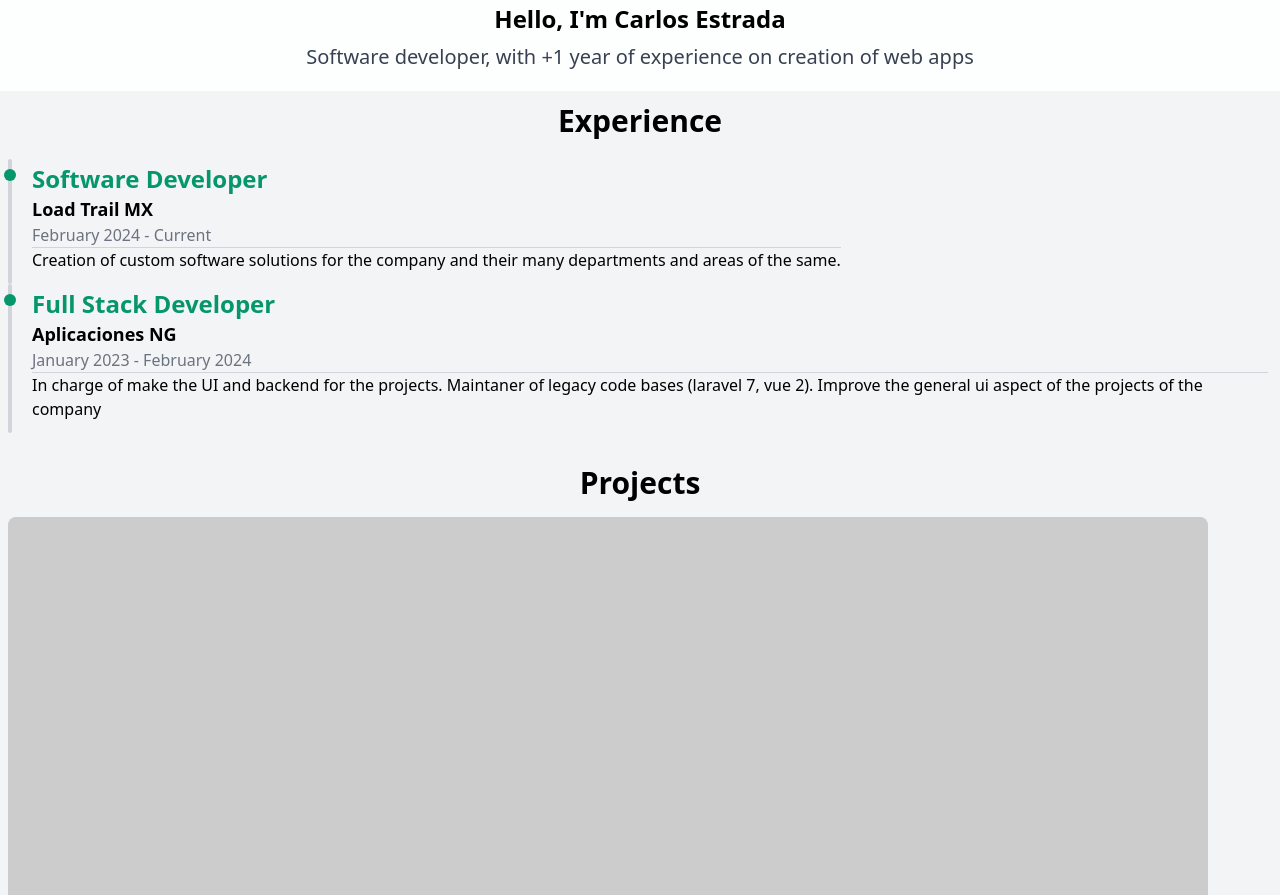
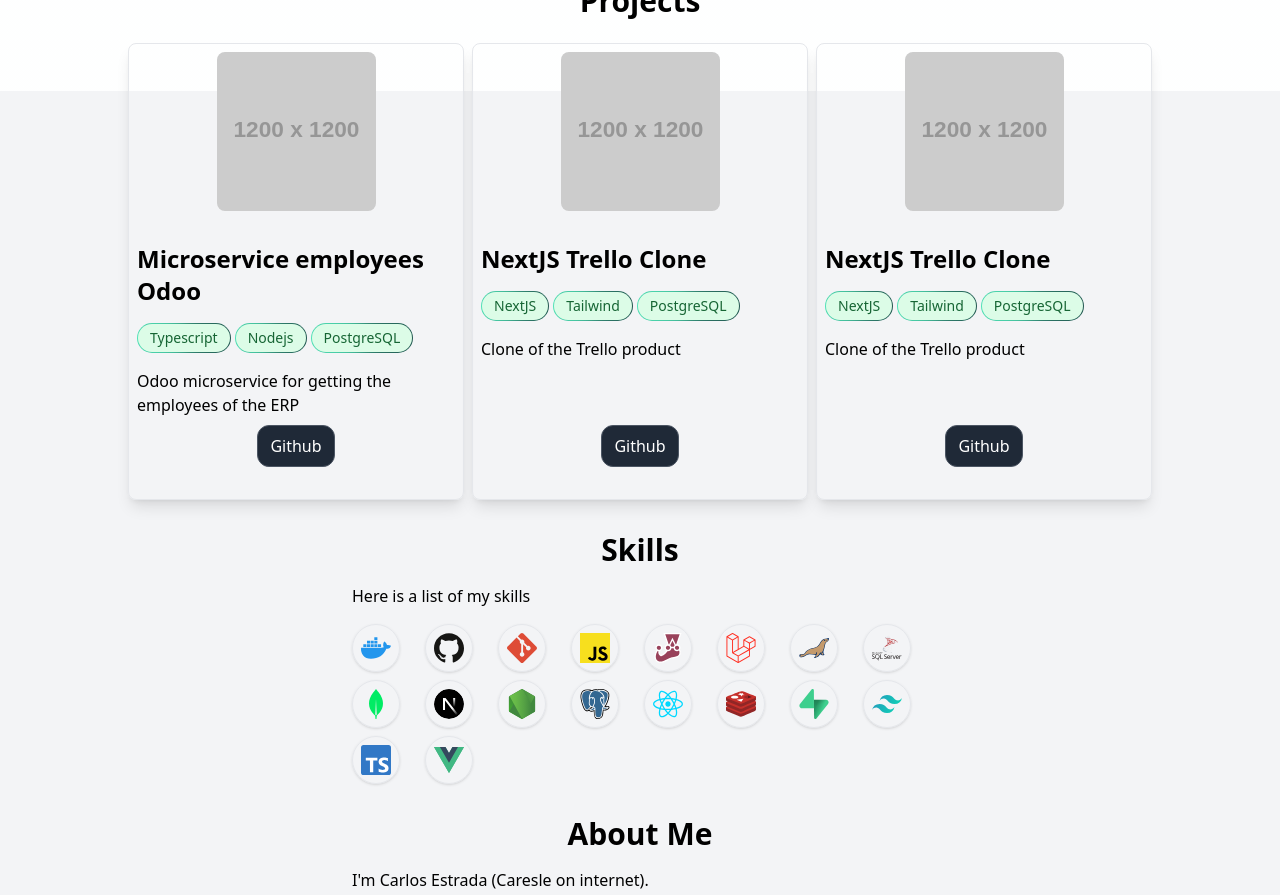
Before and after one commit to Caresle/portfolio-caresle, an Astro site: page / in a window 1280 px wide. Shown: the part 709-1604 px from the top of the page. Built offline with nearby package versions, Linux system fonts and the light colour scheme; Astro itself is replaced by a stand-in of ours; placeholder pictures from the web are drawn by us.

Commit message:
feat: improve the general design of the page

```diff
--- a/src/components/Experience/ExperienceItem.astro
+++ b/src/components/Experience/ExperienceItem.astro
@@ -15,20 +15,22 @@
 ---
 
 <div class="w-full flex gap-2">
-    <div class="min-h-fit border-gray-300 border-2 rounded-full">
-        <div class="absolute left-1 mt-2 size-3 bg-emerald-600 rounded-full"></div>
+    <div class="min-h-fit border-gray-300 dark:border-slate-800 border-2 rounded-full">
+        <div class="relative">
+            <div class="absolute -left-2 mt-2 size-3 bg-blue-600 rounded-full"></div>
+        </div>
     </div>
     <div class="flex flex-col p-1 mb-2 ml-2">
         <!-- Job info -->
         <div>
-            <div class="font-bold text-2xl text-emerald-600">{jobPosition}</div>
+            <div class="font-bold text-2xl text-blue-500">{jobPosition}</div>
             <div class="font-semibold text-lg space-y-2">{company}</div>
             <div class="text-gray-500">
                 {dateBegin} - {dateEnd}
             </div>
         </div>
         <!-- Experience description -->
-        <div class="w-full h-[1px] bg-gray-300"></div>
+        <div class="w-full h-[1px] bg-gray-300 dark:bg-slate-800 my-1"></div>
         <slot />
     </div>
 </div>
--- a/src/components/ExperienceSection.astro
+++ b/src/components/ExperienceSection.astro
@@ -28,7 +28,7 @@
 
 <section id="experience" class="mt-8 mb-6">
     <h1 class="text-center text-3xl font-bold">Experience</h1>
-    <div class="mt-5">
+    <div class="mt-5 flex flex-col gap-2">
         {
             items.map(e => (
                 <ExperienceItem jobPosition={e.jobPosition} company={e.company} dateBegin={e.dateBegin} dateEnd={e.dateEnd}>
--- a/src/components/HeaderTitle.astro
+++ b/src/components/HeaderTitle.astro
@@ -1,19 +1,36 @@
 ---
+import ButtonLink from "./shared/ButtonLink.astro";
+import ButtonLinkedin from "./shared/ButtonLinkedin.astro";
+
 ---
 
 <section>
     <!-- Image container -->
-    <div class="w-1/2 mx-auto">
-        <img loading="lazy" alt="Carlos profile picture" src="https://placehold.co/1200x1200/000000/FFFFFF/png"
-            class="rounded-full"
-        />
-    </div>
+
 
     <!-- Content -->
-    <div class="mt-4">
-        <h1 class="text-center text-2xl font-bold">Hello, I'm Carlos Estrada</h1>
-        <p class="text-center text-xl my-2 text-gray-700">
-            Software developer, with +1 year of experience on creation of web apps
-        </p>
+    <div class="mt-4 flex flex-col gap-2">
+        <div class="flex items-center justify-center gap-1">
+            <div class="w-24 h-24">
+                <img loading="lazy" alt="Carlos profile picture" src="https://placehold.co/1200x1200/000000/FFFFFF/png"
+                    class="rounded-full aspect-auto"
+                />
+            </div>
+            <div>
+                <h1 class="text-xl font-bold">Hello, I'm Carlos Estrada</h1>
+                <p class="text-lg my-2 text-gray-700">
+                    Software developer
+                </p>
+            </div>
+        </div>
+
+        <div class="flex gap-2 justify-center">
+            <ButtonLinkedin href="https://www.linkedin.com/in/caresle/">
+                <img src="/linkedin-icon.png" alt="Linkedin icon" class="w-6 h-6" />
+                Linkedin
+            </ButtonLinkedin>
+            <ButtonLink href="/">Contact Me</ButtonLink>
+        </div>
+
     </div>
 </section>
--- a/src/components/NavigationBar.astro
+++ b/src/components/NavigationBar.astro
@@ -11,19 +11,19 @@
         href: "#projects",
     },
     {
+        name: 'Skills',
+        href: "#skills",
+    },
+    {
         name: 'About',
         href: "#about",
     },
-    {
-        name: 'Contact',
-        href: "#contact",
-    }
 ]
 ---
 <header>
     <nav class="fixed w-full">
         <div class="flex w-11/12 rounded-3xl my-2 justify-evenly p-2 bg-white/50 border border-gray-300 mx-auto
-            backdrop-blur-sm
+            backdrop-blur-sm max-w-xl dark:bg-slate-900/75 dark:border-slate-800 z-[10000] shadow-xl
             ">
             { items.map(e => <NavigationLink href={e.href} name={e.name} />)}
         </div>
--- a/src/components/NavigationLink.astro
+++ b/src/components/NavigationLink.astro
@@ -7,4 +7,4 @@
 const {name, href} = Astro.props
 ---
 
-<a href={href} class="font-bold" aria-label={name}>{name}</a>
+<a href={href} class="font-bold text-sm hover:text-blue-500 transition-all hover:bg-slate-500/25 rounded-lg px-2 py-1" aria-label={name}>{name}</a>
--- a/src/components/Projects/ProjectItem.astro
+++ b/src/components/Projects/ProjectItem.astro
@@ -18,14 +18,14 @@
 } = Astro.props
 ---
 
-<div>
+<div class="border rounded-lg p-2 dark:border-slate-700 w-full mx-auto shadow-lg flex flex-col dark:bg-slate-900">
     <!-- Image -->
-    <div>
-        <img loading="lazy" alt={name} src={image} class="rounded-lg"/>
+    <div class="w-1/2 mx-auto">
+        <img loading="lazy" alt={name} src={image} class="rounded-lg aspect-auto"/>
     </div>
 
     <!-- Content -->
-    <div class="my-4">
+    <div class="my-4 flex flex-col flex-1">
         <h2 class="text-2xl font-bold my-4">{name}</h2>
         <div class="flex w-full gap-1 mb-4">
             {
@@ -33,9 +33,11 @@
             }
         </div>
         <!-- Description -->
-        <slot />
+        <div class="flex-1 h-full">
+            <slot />
+        </div>
 
-        <div class="my-2">
+        <div class="my-2 flex items-center justify-center gap-2">
             { codeLink?.length > 0 ? <ButtonLink href={codeLink}>Github</ButtonLink> : <></>}
             { liveDemo?.length > 0 ? <ButtonLink href={liveDemo}>Live Demo</ButtonLink> : <></>}
         </div>
--- a/src/components/ProjectsSection.astro
+++ b/src/components/ProjectsSection.astro
@@ -18,13 +18,21 @@
         image: 'https://placehold.co/1200x1200/000000/FFFFFF/png',
         description: 'Clone of the Trello product'
     },
+    {
+        name: 'NextJS Trello Clone',
+        skills: ['NextJS', 'Tailwind', 'PostgreSQL'],
+        codeLink: 'https://github.com/Caresle/nextjs-trello-clone',
+        liveDemo: '',
+        image: 'https://placehold.co/1200x1200/000000/FFFFFF/png',
+        description: 'Clone of the Trello product'
+    },
 ]
 ---
 
-<section id="projects" class="mt-8 mb-6">
+<section id="projects" class="mt-8 mb-6 max-w-5xl mx-auto flex flex-col gap-2">
     <h1 class="text-center text-3xl font-bold">Projects</h1>
 
-    <div class="mt-4">
+    <div class="mt-4 grid grid-cols-1 md:grid-cols-2 lg:grid-cols-3 gap-2">
         {
             projects.map(e =>
                 (<ProjectItem name={e.name}
--- /dev/null
+++ b/src/components/SkillsSection.astro
@@ -0,0 +1,95 @@
+---
+const items = [
+    {
+        name: 'Docker',
+        path: '/skills/docker-icon.svg',
+    },
+    {
+        name: 'GitHub',
+        path: '/skills/github-icon.svg',
+    },
+    {
+        name: 'Git',
+        path: '/skills/git-icon.svg',
+    },
+    {
+        name: 'JavaScript',
+        path: '/skills/javascript.svg',
+    },
+    {
+        name: 'Jest',
+        path: '/skills/jest.svg',
+    },
+    {
+        name: 'Laravel',
+        path: '/skills/laravel.svg',
+    },
+    {
+        name: 'MariaDB',
+        path: '/skills/mariadb-icon.svg',
+    },
+    {
+        name: 'Microsoft SQL Server',
+        path: '/skills/microsoft-sql-server-logo-svgrepo-com.svg',
+    },
+    {
+        name: 'MongoDB',
+        path: '/skills/mongodb-icon.svg',
+    },
+    {
+        name: 'Next.js',
+        path: '/skills/nextjs-icon.svg',
+    },
+    {
+        name: 'Node.js',
+        path: '/skills/nodejs-icon-alt.svg',
+    },
+    {
+        name: 'PostgreSQL',
+        path: '/skills/postgresql.svg',
+    },
+    {
+        name: 'React',
+        path: '/skills/react.svg',
+    },
+    {
+        name: 'Redis',
+        path: '/skills/redis.svg',
+    },
+    {
+        name: 'Supabase',
+        path: '/skills/supabase-icon.svg',
+    },
+    {
+        name: 'Tailwind CSS',
+        path: '/skills/tailwindcss-icon.svg',
+    },
+    {
+        name: 'TypeScript',
+        path: '/skills/typescript-icon.svg',
+    },
+    {
+        name: 'Vue',
+        path: '/skills/vue.svg',
+    },
+];
+
+---
+<section id="skills" class="mt-8 mb-6">
+    <h1 class="text-center font-bold text-3xl">Skills</h1>
+
+    <p class="my-4">
+        Here is a list of my skills
+    </p>
+
+    <div class="grid grid-cols-6 md:grid-cols-8 gap-2">
+        {
+            items.map(e => (
+                <div class="border p-2 shadow dark:border-slate-700 transition-all
+                    cursor-pointer hover:shadow-lg hover:dark:bg-slate-700 w-12 h-12 rounded-full">
+                        <img src={e.path} alt={e.name} class="aspect-auto w-full h-full" />
+                </div>
+            ))
+        }
+    </div>
+</section>
--- a/src/components/shared/ButtonLink.astro
+++ b/src/components/shared/ButtonLink.astro
@@ -1,11 +1,13 @@
 ---
-const { href } = Astro.props
+const { href, download = false } = Astro.props
 ---
 
 <a
     href={href}
     role="link"
     class="inline-flex items-center justify-center gap-2 px-3 py-2 space-x-2 text-base text-white transition bg-gray-800 border border-gray-600 focus-visible:ring-yellow-500/80 text-md hover:bg-gray-800 hover:border-gray-900 group max-w-fit rounded-xl hover:text-white focus:outline-none focus-visible:outline-none focus-visible:ring focus-visible:ring-white focus-visible:ring-offset-2 active:bg-black"
+    target="_blank"
+    download={download}
 >
     <slot />
 </a>
--- /dev/null
+++ b/src/components/shared/ButtonLinkedin.astro
@@ -0,0 +1,15 @@
+---
+const { href, download = false } = Astro.props
+---
+
+<a
+    href={href}
+    role="link"
+    class="
+        inline-flex items-center justify-center gap-2 px-3 py-2 space-x-2 text-base text-white transition bg-blue-600 border border-blue-600 focus-visible:ring-yellow-500/80 text-md hover:bg-blue-800 hover:border-blue-900 group max-w-fit rounded-xl hover:text-white focus:outline-none focus-visible:outline-none focus-visible:ring focus-visible:ring-white focus-visible:ring-offset-2 active:bg-blue-800
+    "
+    target="_blank"
+    download={download}
+>
+    <slot />
+</a>
--- a/src/layout/MainLayout.astro
+++ b/src/layout/MainLayout.astro
@@ -10,14 +10,16 @@
 		<title>Caresle</title>
 	</head>
 	<body class="bg-gray-100 dark:bg-gray-950">
-        <NavigationBar />
 		<div class="main-gradient absolute top-0 bottom-0 z-[-2] min-h-screen w-full bg-gray-50 dark:bg-gray-950
 		bg-[radial-gradient(ellipse_80%_80%_at_50%_-20%,rgba(217,216,255,0.5),rgba(255,255,255,0.9))]
 		dark:bg-[radial-gradient(ellipse_80%_80%_at_50%_-20%,rgba(120,119,198,0.3),rgba(255,255,255,0))]"></div>
+		<!-- <div class="max-w-xl mx-auto flex flex-col items-center"> -->
+			<NavigationBar />
 			<div class="w-full h-14"></div>
 			<main class="p-2">
 				<slot />
 			</main>
+		<!-- </div> -->
     </body>
 </html>
 
--- a/src/pages/index.astro
+++ b/src/pages/index.astro
@@ -4,10 +4,16 @@
 import ExperienceSection from "../components/ExperienceSection.astro"
 import ProjectsSection from "../components/ProjectsSection.astro"
 import AboutSection from "../components/AboutSection.astro"
+import SkillsSection from "../components/SkillsSection.astro"
 ---
 <MainLayout>
-	<HeaderTitle />
-	<ExperienceSection />
+	<div class="max-w-xl mx-auto">
+		<HeaderTitle />
+		<ExperienceSection />
+	</div>
 	<ProjectsSection />
-	<AboutSection />
+	<div class="max-w-xl mx-auto">
+		<SkillsSection />
+		<AboutSection />
+	</div>
 </MainLayout>
```
Also changed, not shown: pnpm-lock.yaml. Lines whose indentation alone changed are shown as unchanged.
